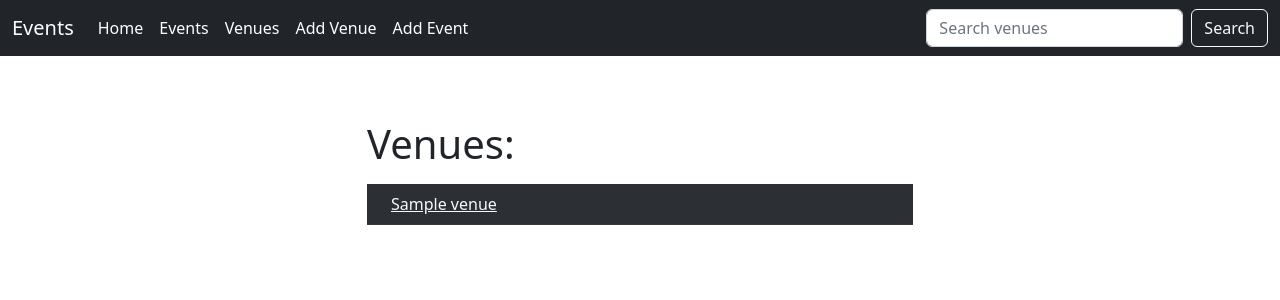
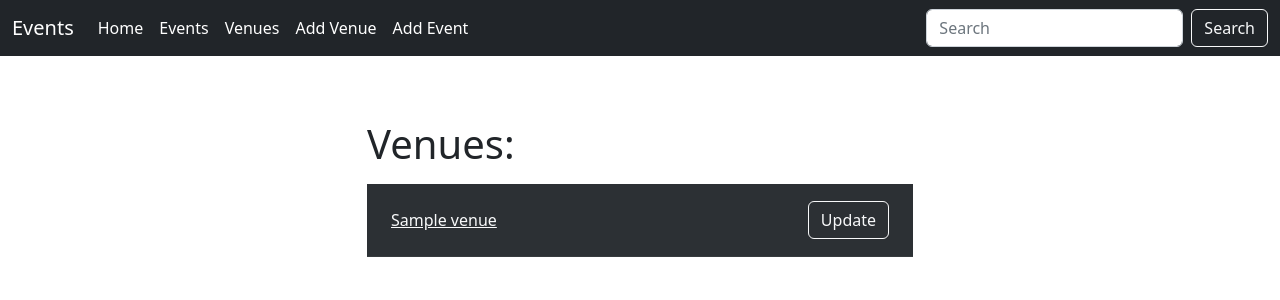
Before and after one commit to Johan-Hennius/django-calendar, a Django app: page /venues/ in a window 1280 px wide. Shown: the top 300 px of the page. Run offline with Django 4.2, Linux system fonts and the light colour scheme; tables that the repository leaves empty hold one stand-in row (values such as "Sample post").

Commit message:
Add update venue functionality in UI

```diff
--- a/events/templates/events/index.html
+++ b/events/templates/events/index.html
@@ -1,7 +1,7 @@
 {% extends 'base.html' %}
 {% block content %}
 
-    <center>
+
         <h1 class="my-3">You have chosen</h1>
         <h2>{{ month }}</h2>
         <h2>{{ year }}</h2>
@@ -9,6 +9,6 @@
         <p class="my-3">{{ cal | safe }}</p>
 
         <p>The current year is {{ current_year }}</p>
-    </center>
+
 
 {% endblock %}
--- a/events/templates/events/show_venue.html
+++ b/events/templates/events/show_venue.html
@@ -1,7 +1,7 @@
 {% extends 'base.html' %}
 {% block content %}
 
-<div class="card text-center my-5">
+<div class="card text-white bg-dark text-center my-5">
     <div class="card-header">
         {{ venue }}
     </div>
--- a/events/templates/events/venue.html
+++ b/events/templates/events/venue.html
@@ -5,8 +5,9 @@
 <table class="table table-dark table-striped table-hover">
     {% for venue in venue_list %}
     <tr>
-        <td>
+        <td class="d-flex justify-content-between">
             <a href="{% url 'show-venue' venue.id %}" class="link-light p-3">{{ venue }}</a>
+            <a href="{% url 'update-venue' venue.id %}" class="my-auto pe-3"><button class="btn btn-outline-light">Update</button></a>
         </td>
     </tr>
     {% endfor %}
--- a/events/urls.py
+++ b/events/urls.py
@@ -19,5 +19,6 @@ urlpatterns = [
     path('events/', views.events_list, name="events-list"),
     path('venues/', views.venues_list, name="venues-list"),
     path('show-venue/<venue_id>', views.show_venue, name='show-venue'),
+    path('update-venue/<venue_id>', views.update_venue, name='update-venue'),
     path('search_venues/', views.search_venues, name="search-venues"),
 ]
--- a/events/views.py
+++ b/events/views.py
@@ -1,10 +1,27 @@
-from django.shortcuts import render
+from django.shortcuts import render, redirect
 import calendar
 from calendar import HTMLCalendar
 from datetime import datetime
 from django.http import HttpResponseRedirect
 from .models import Event, Venue, User
 from .forms import VenueForm, EventForm
+
+
+def update_venue(request, venue_id):
+    venue = Venue.objects.get(pk=venue_id)
+    form = VenueForm(request.POST or None, instance=venue)
+
+    if form.is_valid():
+        form.save()
+        return redirect('venues-list')
+
+    return render(
+        request,
+        'events/update_venue.html',
+        {
+            'venue': venue,
+            'form': form
+        })
 
 
 def search_venues(request):
--- a/templates/base.html
+++ b/templates/base.html
@@ -39,7 +39,7 @@
             </ul>
             <form class="d-flex" role="search" method="POST" action="{% url 'search-venues' %}">
               {% csrf_token %}
-              <input class="form-control me-2" type="search" placeholder="Search venues" aria-label="Search" name="searched">
+              <input class="form-control me-2" type="search" placeholder="Search" aria-label="Search" name="searched">
               <button class="btn btn-outline-light" type="submit">Search</button>
             </form>
           </div>
```
Also changed, not shown: events/templates/events/update_venue.html (added, +15 -0 lines).
